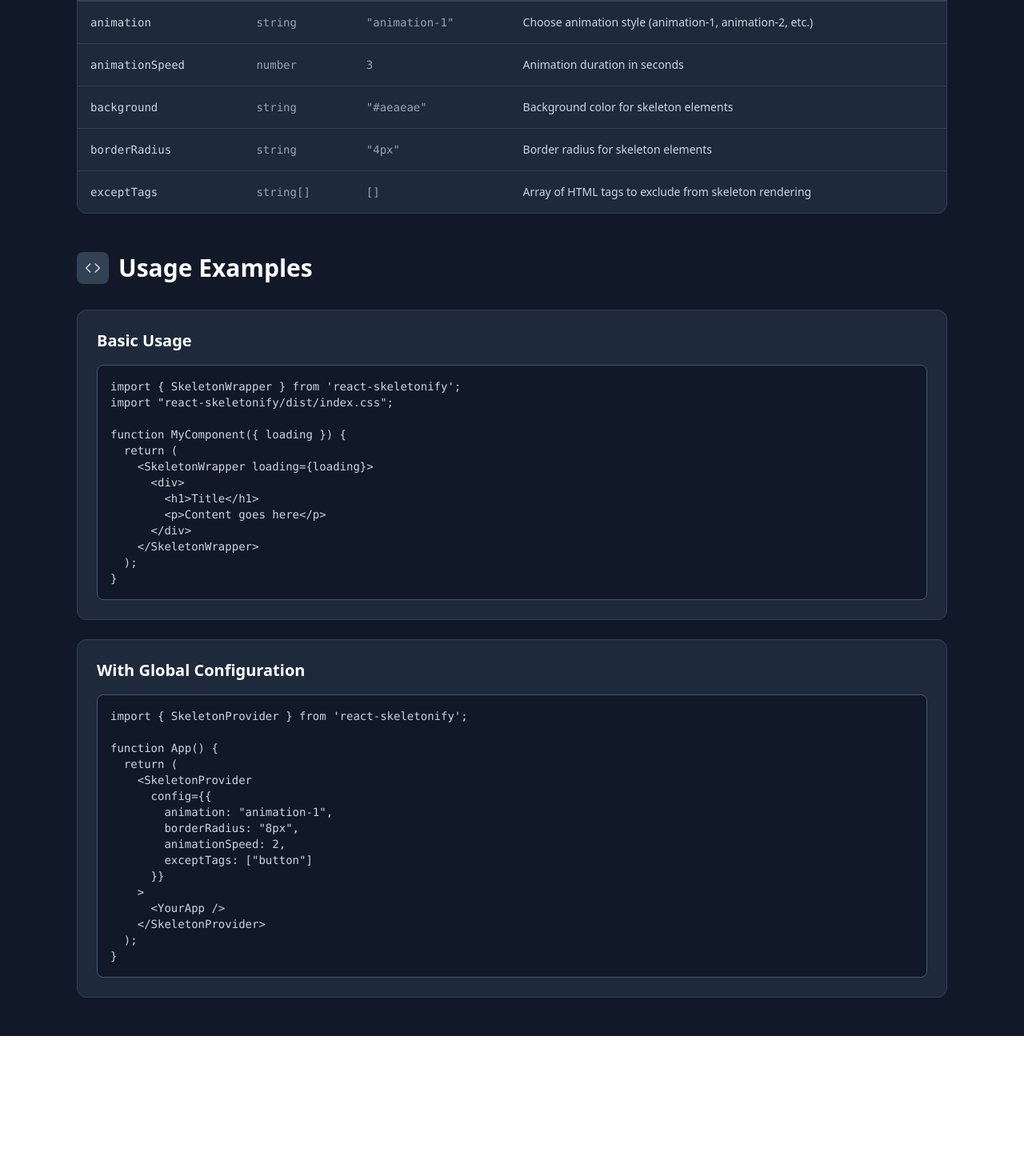
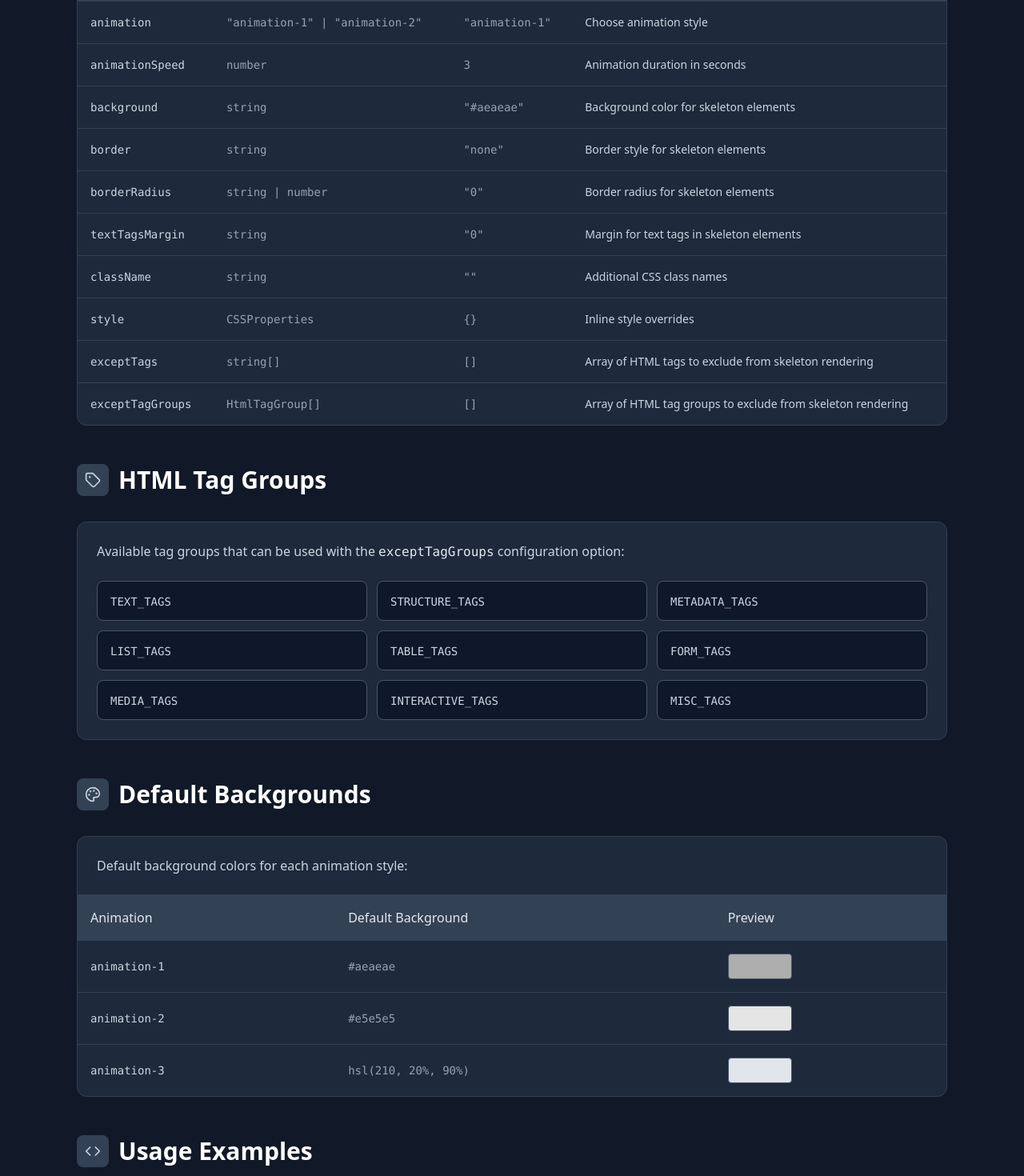
Before and after one commit to Sinan0333/react-skeletonify-doc, a React (Vite) app: page /api in a window 1280 px wide. Shown: the part 1403-2873 px from the top of the page at 80% size. Before the commit the page ends 2698 px from the top, so only its background shows below. Built offline with nearby package versions, Linux system fonts and the light colour scheme.

Commit message:
Updated ApiReference.tsx

```diff
--- a/src/pages/ApiReference.tsx
+++ b/src/pages/ApiReference.tsx
@@ -1,5 +1,5 @@
 import React from "react";
-import { Code, FileText, Zap, Settings2 } from "lucide-react";
+import { Code, FileText, Zap, Settings2, Tag, Palette } from "lucide-react";
 
 export default function ApiReference() {
   const components = [
@@ -64,9 +64,9 @@ export default function ApiReference() {
   const configOptions = [
     {
       name: "animation",
-      type: "string",
+      type: '"animation-1" | "animation-2"',
       default: '"animation-1"',
-      description: "Choose animation style (animation-1, animation-2, etc.)",
+      description: "Choose animation style",
     },
     {
       name: "animationSpeed",
@@ -81,10 +81,34 @@ export default function ApiReference() {
       description: "Background color for skeleton elements",
     },
     {
+      name: "border",
+      type: "string",
+      default: '"none"',
+      description: "Border style for skeleton elements",
+    },
+    {
       name: "borderRadius",
+      type: "string | number",
+      default: '"0"',
+      description: "Border radius for skeleton elements",
+    },
+    {
+      name: "textTagsMargin",
       type: "string",
-      default: '"4px"',
-      description: "Border radius for skeleton elements",
+      default: '"0"',
+      description: "Margin for text tags in skeleton elements",
+    },
+    {
+      name: "className",
+      type: "string",
+      default: '""',
+      description: "Additional CSS class names",
+    },
+    {
+      name: "style",
+      type: "CSSProperties",
+      default: "{}",
+      description: "Inline style overrides",
     },
     {
       name: "exceptTags",
@@ -92,6 +116,30 @@ export default function ApiReference() {
       default: "[]",
       description: "Array of HTML tags to exclude from skeleton rendering",
     },
+    {
+      name: "exceptTagGroups",
+      type: "HtmlTagGroup[]",
+      default: "[]",
+      description: "Array of HTML tag groups to exclude from skeleton rendering",
+    },
+  ];
+
+  const htmlTagGroups = [
+    "TEXT_TAGS",
+    "STRUCTURE_TAGS",
+    "METADATA_TAGS",
+    "LIST_TAGS",
+    "TABLE_TAGS",
+    "FORM_TAGS",
+    "MEDIA_TAGS",
+    "INTERACTIVE_TAGS",
+    "MISC_TAGS",
+  ];
+
+  const defaultBackgrounds = [
+    { animation: "animation-1", background: "#aeaeae" },
+    { animation: "animation-2", background: "#e5e5e5" },
+    { animation: "animation-3", background: "hsl(210, 20%, 90%)" },
   ];
 
   return (
@@ -232,6 +280,89 @@ export default function ApiReference() {
             </div>
           </section>
 
+          {/* HTML Tag Groups Section */}
+          <section>
+            <div className="flex items-center space-x-3 mb-8">
+              <div className="bg-slate-700 w-10 h-10 rounded-lg flex items-center justify-center">
+                <Tag className="h-5 w-5 text-slate-300" />
+              </div>
+              <h2 className="text-3xl font-semibold text-white">
+                HTML Tag Groups
+              </h2>
+            </div>
+
+            <div className="bg-slate-800 rounded-xl border border-slate-700 p-6">
+              <p className="text-slate-300 mb-6">
+                Available tag groups that can be used with the <span className="font-mono text-slate-200">exceptTagGroups</span> configuration option:
+              </p>
+              <div className="grid grid-cols-1 md:grid-cols-2 lg:grid-cols-3 gap-3">
+                {htmlTagGroups.map((group, index) => (
+                  <div
+                    key={index}
+                    className="bg-slate-900 border border-slate-600 rounded-lg px-4 py-3"
+                  >
+                    <code className="text-slate-300 text-sm">{group}</code>
+                  </div>
+                ))}
+              </div>
+            </div>
+          </section>
+
+          {/* Default Backgrounds Section */}
+          <section>
+            <div className="flex items-center space-x-3 mb-8">
+              <div className="bg-slate-700 w-10 h-10 rounded-lg flex items-center justify-center">
+                <Palette className="h-5 w-5 text-slate-300" />
+              </div>
+              <h2 className="text-3xl font-semibold text-white">
+                Default Backgrounds
+              </h2>
+            </div>
+
+            <div className="bg-slate-800 rounded-xl border border-slate-700 overflow-hidden">
+              <div className="p-6 border-b border-slate-700">
+                <p className="text-slate-300">
+                  Default background colors for each animation style:
+                </p>
+              </div>
+              <div className="overflow-x-auto">
+                <table className="w-full">
+                  <thead className="bg-slate-700">
+                    <tr>
+                      <th className="text-left p-4 text-slate-200 font-medium">
+                        Animation
+                      </th>
+                      <th className="text-left p-4 text-slate-200 font-medium">
+                        Default Background
+                      </th>
+                      <th className="text-left p-4 text-slate-200 font-medium">
+                        Preview
+                      </th>
+                    </tr>
+                  </thead>
+                  <tbody>
+                    {defaultBackgrounds.map((item, index) => (
+                      <tr key={index} className="border-t border-slate-700">
+                        <td className="p-4 text-slate-300 font-mono text-sm">
+                          {item.animation}
+                        </td>
+                        <td className="p-4 text-slate-400 font-mono text-sm">
+                          {item.background}
+                        </td>
+                        <td className="p-4">
+                          <div
+                            className="w-20 h-8 rounded border border-slate-600"
+                            style={{ backgroundColor: item.background }}
+                          />
+                        </td>
+                      </tr>
+                    ))}
+                  </tbody>
+                </table>
+              </div>
+            </div>
+          </section>
+
           {/* Usage Examples Section */}
           <section>
             <div className="flex items-center space-x-3 mb-8">
@@ -280,9 +411,13 @@ function App() {
     <SkeletonProvider
       config={{
         animation: "animation-1",
+        animationSpeed: 3,
+        background: "#aeaeae",
+        border: "none",
         borderRadius: "8px",
-        animationSpeed: 2,
-        exceptTags: ["button"]
+        textTagsMargin: "0",
+        exceptTags: ["button"],
+        exceptTagGroups: ["FORM_TAGS"]
       }}
     >
       <YourApp />
```
